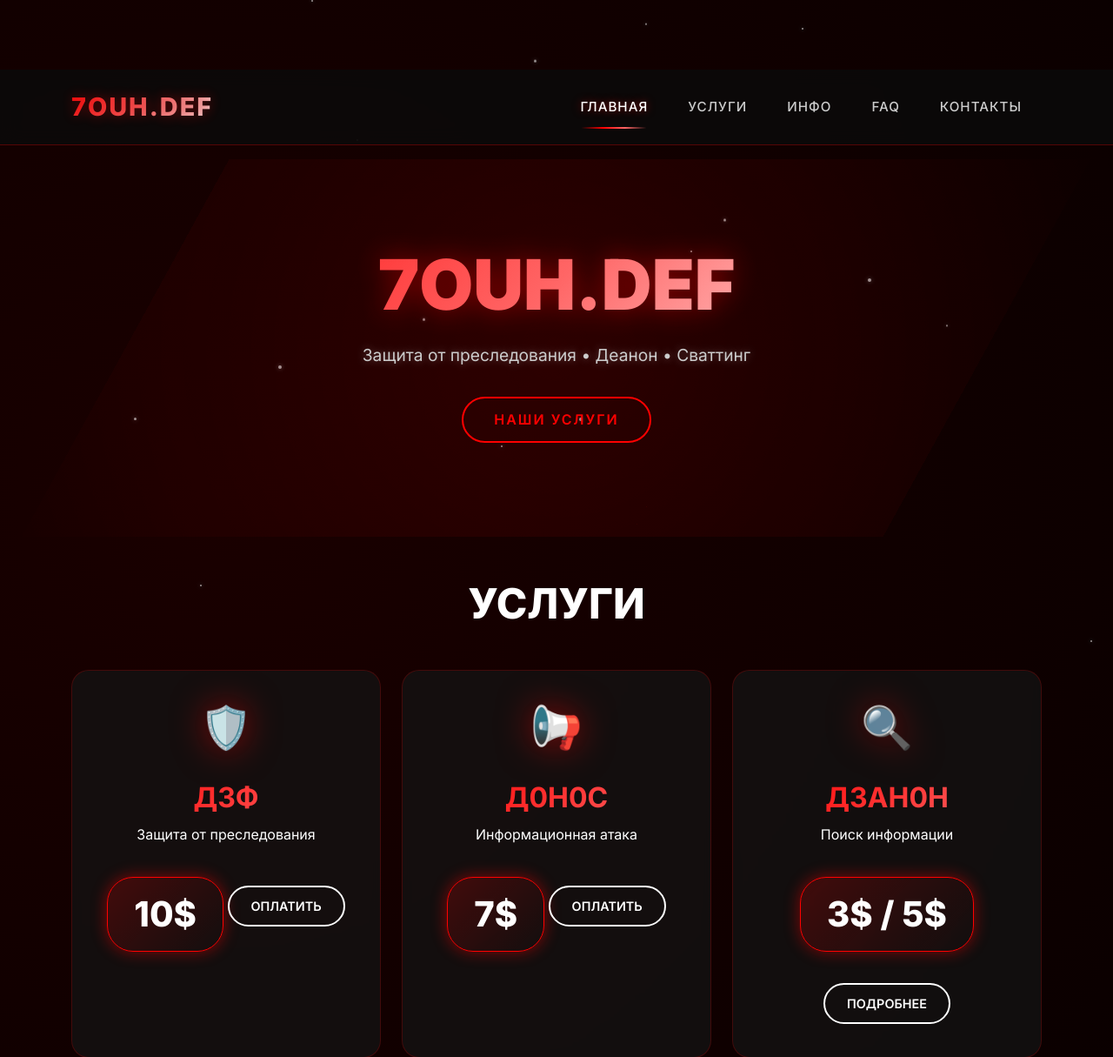
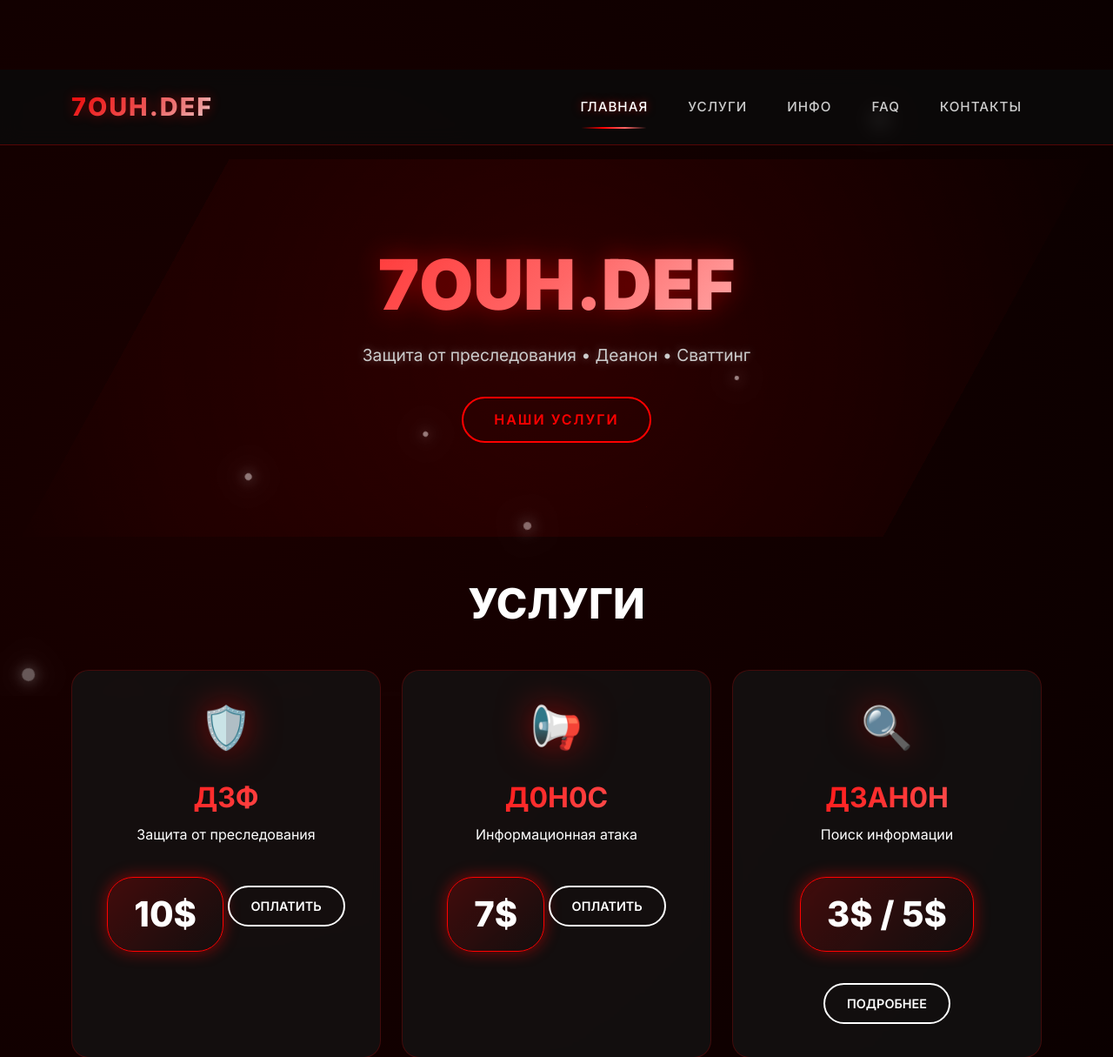
Before and after one commit to zavet-coder/osint_sait, a Flask app: page / in a window 1280 px wide. Shown: the top 1215 px of the page at 87% size. Run offline with Flask 3, Linux system fonts and the light colour scheme.

Commit message:
обнова3

```diff
--- a/static/css/style.css
+++ b/static/css/style.css
@@ -589,7 +589,7 @@ footer a:hover {
     animation: fadeInUp 0.6s ease forwards;
 }
 
-/* ========== АНИМАЦИЯ БЕЛЫХ КРУЖОЧКОВ ========== */
+/* ========== АНИМАЦИЯ СНЕГОПАДА (СПРАВА СВЕРХУ → ВЛЕВО ВНИЗ) ========== */
 .particles {
     position: fixed;
     top: 0;
@@ -598,56 +598,79 @@ footer a:hover {
     height: 100%;
     pointer-events: none;
     z-index: 0;
+    overflow: hidden;
 }
 
 .particle {
     position: absolute;
-    background-color: rgba(255, 255, 255, 0.6);
+    background-color: rgba(255, 255, 255, 0.9);
     border-radius: 50%;
-    box-shadow: 0 0 5px rgba(255, 255, 255, 0.3);
-    animation: fall linear infinite;
+    box-shadow: 0 0 15px rgba(255, 255, 255, 0.8), 0 0 30px rgba(255, 255, 255, 0.5);
+    animation: fallDiagonal linear infinite;
 }
 
-@keyframes fall {
-    from {
-        transform: translateY(-100vh);
+@keyframes fallDiagonal {
+    0% {
+        transform: translate(100vw, -10vh) rotate(0deg);
+        opacity: 1;
     }
-    to {
-        transform: translateY(100vh);
+    100% {
+        transform: translate(-20vw, 110vh) rotate(360deg);
+        opacity: 0.3;
     }
 }
 
-/* Разные размеры и скорости */
-.particle:nth-child(1) { width: 2px; height: 2px; left: 5%; animation-duration: 6s; animation-delay: 0s; }
-.particle:nth-child(2) { width: 3px; height: 3px; left: 12%; animation-duration: 7s; animation-delay: 1s; }
-.particle:nth-child(3) { width: 2px; height: 2px; left: 18%; animation-duration: 5s; animation-delay: 2s; }
-.particle:nth-child(4) { width: 4px; height: 4px; left: 25%; animation-duration: 8s; animation-delay: 0.5s; }
-.particle:nth-child(5) { width: 2px; height: 2px; left: 32%; animation-duration: 6s; animation-delay: 3s; }
-.particle:nth-child(6) { width: 3px; height: 3px; left: 38%; animation-duration: 7s; animation-delay: 1.5s; }
-.particle:nth-child(7) { width: 2px; height: 2px; left: 45%; animation-duration: 5s; animation-delay: 2.5s; }
-.particle:nth-child(8) { width: 4px; height: 4px; left: 52%; animation-duration: 8s; animation-delay: 0.2s; }
-.particle:nth-child(9) { width: 2px; height: 2px; left: 58%; animation-duration: 6s; animation-delay: 3.5s; }
-.particle:nth-child(10) { width: 3px; height: 3px; left: 65%; animation-duration: 7s; animation-delay: 2s; }
-.particle:nth-child(11) { width: 2px; height: 2px; left: 72%; animation-duration: 5s; animation-delay: 4s; }
-.particle:nth-child(12) { width: 4px; height: 4px; left: 78%; animation-duration: 8s; animation-delay: 1s; }
-.particle:nth-child(13) { width: 2px; height: 2px; left: 85%; animation-duration: 6s; animation-delay: 2.2s; }
-.particle:nth-child(14) { width: 3px; height: 3px; left: 92%; animation-duration: 7s; animation-delay: 3.7s; }
-.particle:nth-child(15) { width: 2px; height: 2px; left: 98%; animation-duration: 5s; animation-delay: 1.8s; }
-.particle:nth-child(16) { width: 4px; height: 4px; left: 15%; animation-duration: 8s; animation-delay: 4.5s; }
-.particle:nth-child(17) { width: 2px; height: 2px; left: 35%; animation-duration: 6s; animation-delay: 5s; }
-.particle:nth-child(18) { width: 3px; height: 3px; left: 48%; animation-duration: 7s; animation-delay: 2.8s; }
-.particle:nth-child(19) { width: 2px; height: 2px; left: 62%; animation-duration: 5s; animation-delay: 3.2s; }
-.particle:nth-child(20) { width: 4px; height: 4px; left: 75%; animation-duration: 8s; animation-delay: 4.2s; }
-.particle:nth-child(21) { width: 2px; height: 2px; left: 8%; animation-duration: 6s; animation-delay: 5.5s; }
-.particle:nth-child(22) { width: 3px; height: 3px; left: 22%; animation-duration: 7s; animation-delay: 3.8s; }
-.particle:nth-child(23) { width: 2px; height: 2px; left: 42%; animation-duration: 5s; animation-delay: 4.8s; }
-.particle:nth-child(24) { width: 4px; height: 4px; left: 55%; animation-duration: 8s; animation-delay: 5.2s; }
-.particle:nth-child(25) { width: 2px; height: 2px; left: 68%; animation-duration: 6s; animation-delay: 6s; }
-.particle:nth-child(26) { width: 3px; height: 3px; left: 82%; animation-duration: 7s; animation-delay: 4.5s; }
-.particle:nth-child(27) { width: 2px; height: 2px; left: 95%; animation-duration: 5s; animation-delay: 5.8s; }
-.particle:nth-child(28) { width: 4px; height: 4px; left: 3%; animation-duration: 8s; animation-delay: 6.2s; }
-.particle:nth-child(29) { width: 2px; height: 2px; left: 28%; animation-duration: 6s; animation-delay: 7s; }
-.particle:nth-child(30) { width: 3px; height: 3px; left: 88%; animation-duration: 7s; animation-delay: 5.5s; }
+/* Разные размеры, яркость и скорость */
+.particle:nth-child(1) { width: 8px; height: 8px; left: 0%; animation-duration: 4s; animation-delay: 0s; opacity: 0.9; }
+.particle:nth-child(2) { width: 12px; height: 12px; left: 5%; animation-duration: 5s; animation-delay: 0.5s; opacity: 1; }
+.particle:nth-child(3) { width: 6px; height: 6px; left: 10%; animation-duration: 3.5s; animation-delay: 1s; opacity: 0.8; }
+.particle:nth-child(4) { width: 15px; height: 15px; left: 15%; animation-duration: 6s; animation-delay: 0.2s; opacity: 1; }
+.particle:nth-child(5) { width: 7px; height: 7px; left: 20%; animation-duration: 4.5s; animation-delay: 1.5s; opacity: 0.9; }
+.particle:nth-child(6) { width: 10px; height: 10px; left: 25%; animation-duration: 5.5s; animation-delay: 0.8s; opacity: 1; }
+.particle:nth-child(7) { width: 5px; height: 5px; left: 30%; animation-duration: 3s; animation-delay: 2s; opacity: 0.7; }
+.particle:nth-child(8) { width: 14px; height: 14px; left: 35%; animation-duration: 6.5s; animation-delay: 0.3s; opacity: 1; }
+.particle:nth-child(9) { width: 9px; height: 9px; left: 40%; animation-duration: 5s; animation-delay: 1.2s; opacity: 0.9; }
+.particle:nth-child(10) { width: 11px; height: 11px; left: 45%; animation-duration: 5.8s; animation-delay: 0.7s; opacity: 1; }
+.particle:nth-child(11) { width: 6px; height: 6px; left: 50%; animation-duration: 4.2s; animation-delay: 2.2s; opacity: 0.8; }
+.particle:nth-child(12) { width: 13px; height: 13px; left: 55%; animation-duration: 6.2s; animation-delay: 0.4s; opacity: 1; }
+.particle:nth-child(13) { width: 8px; height: 8px; left: 60%; animation-duration: 4.8s; animation-delay: 1.8s; opacity: 0.9; }
+.particle:nth-child(14) { width: 16px; height: 16px; left: 65%; animation-duration: 7s; animation-delay: 0.1s; opacity: 1; }
+.particle:nth-child(15) { width: 7px; height: 7px; left: 70%; animation-duration: 4s; animation-delay: 2.5s; opacity: 0.8; }
+.particle:nth-child(16) { width: 12px; height: 12px; left: 75%; animation-duration: 5.5s; animation-delay: 0.9s; opacity: 1; }
+.particle:nth-child(17) { width: 9px; height: 9px; left: 80%; animation-duration: 5s; animation-delay: 1.5s; opacity: 0.9; }
+.particle:nth-child(18) { width: 14px; height: 14px; left: 85%; animation-duration: 6.5s; animation-delay: 0.6s; opacity: 1; }
+.particle:nth-child(19) { width: 6px; height: 6px; left: 90%; animation-duration: 3.8s; animation-delay: 2.8s; opacity: 0.7; }
+.particle:nth-child(20) { width: 11px; height: 11px; left: 95%; animation-duration: 5.2s; animation-delay: 1.1s; opacity: 1; }
+.particle:nth-child(21) { width: 10px; height: 10px; left: 2%; animation-duration: 4.5s; animation-delay: 2.3s; opacity: 0.9; }
+.particle:nth-child(22) { width: 15px; height: 15px; left: 8%; animation-duration: 6s; animation-delay: 1.3s; opacity: 1; }
+.particle:nth-child(23) { width: 7px; height: 7px; left: 12%; animation-duration: 3.5s; animation-delay: 3s; opacity: 0.8; }
+.particle:nth-child(24) { width: 13px; height: 13px; left: 18%; animation-duration: 5.8s; animation-delay: 0.5s; opacity: 1; }
+.particle:nth-child(25) { width: 8px; height: 8px; left: 22%; animation-duration: 4.2s; animation-delay: 2.7s; opacity: 0.9; }
+.particle:nth-child(26) { width: 12px; height: 12px; left: 28%; animation-duration: 5s; animation-delay: 1.9s; opacity: 1; }
+.particle:nth-child(27) { width: 9px; height: 9px; left: 32%; animation-duration: 4.8s; animation-delay: 3.2s; opacity: 0.8; }
+.particle:nth-child(28) { width: 14px; height: 14px; left: 38%; animation-duration: 6.2s; animation-delay: 0.8s; opacity: 1; }
+.particle:nth-child(29) { width: 6px; height: 6px; left: 42%; animation-duration: 3.2s; animation-delay: 3.5s; opacity: 0.7; }
+.particle:nth-child(30) { width: 11px; height: 11px; left: 48%; animation-duration: 5.5s; animation-delay: 1.4s; opacity: 1; }
+.particle:nth-child(31) { width: 10px; height: 10px; left: 52%; animation-duration: 4.5s; animation-delay: 2.8s; opacity: 0.9; }
+.particle:nth-child(32) { width: 15px; height: 15px; left: 58%; animation-duration: 6.8s; animation-delay: 0.2s; opacity: 1; }
+.particle:nth-child(33) { width: 7px; height: 7px; left: 62%; animation-duration: 3.8s; animation-delay: 3.8s; opacity: 0.8; }
+.particle:nth-child(34) { width: 13px; height: 13px; left: 68%; animation-duration: 5.5s; animation-delay: 1.7s; opacity: 1; }
+.particle:nth-child(35) { width: 8px; height: 8px; left: 72%; animation-duration: 4s; animation-delay: 4s; opacity: 0.9; }
+.particle:nth-child(36) { width: 12px; height: 12px; left: 78%; animation-duration: 5s; animation-delay: 2.2s; opacity: 1; }
+.particle:nth-child(37) { width: 9px; height: 9px; left: 82%; animation-duration: 4.2s; animation-delay: 3.3s; opacity: 0.8; }
+.particle:nth-child(38) { width: 14px; height: 14px; left: 88%; animation-duration: 6s; animation-delay: 1.2s; opacity: 1; }
+.particle:nth-child(39) { width: 6px; height: 6px; left: 92%; animation-duration: 3.5s; animation-delay: 4.2s; opacity: 0.7; }
+.particle:nth-child(40) { width: 11px; height: 11px; left: 98%; animation-duration: 5.2s; animation-delay: 2.5s; opacity: 1; }
+.particle:nth-child(41) { width: 10px; height: 10px; left: 3%; animation-duration: 4.8s; animation-delay: 3.7s; opacity: 0.9; }
+.particle:nth-child(42) { width: 15px; height: 15px; left: 7%; animation-duration: 6.5s; animation-delay: 1.8s; opacity: 1; }
+.particle:nth-child(43) { width: 7px; height: 7px; left: 11%; animation-duration: 3.3s; animation-delay: 4.5s; opacity: 0.8; }
+.particle:nth-child(44) { width: 13px; height: 13px; left: 16%; animation-duration: 5.8s; animation-delay: 2.4s; opacity: 1; }
+.particle:nth-child(45) { width: 8px; height: 8px; left: 21%; animation-duration: 4.2s; animation-delay: 4.8s; opacity: 0.9; }
+.particle:nth-child(46) { width: 12px; height: 12px; left: 26%; animation-duration: 5.5s; animation-delay: 3s; opacity: 1; }
+.particle:nth-child(47) { width: 9px; height: 9px; left: 31%; animation-duration: 4.5s; animation-delay: 5s; opacity: 0.8; }
+.particle:nth-child(48) { width: 14px; height: 14px; left: 36%; animation-duration: 6.2s; animation-delay: 2.8s; opacity: 1; }
+.particle:nth-child(49) { width: 6px; height: 6px; left: 41%; animation-duration: 3.5s; animation-delay: 5.2s; opacity: 0.7; }
+.particle:nth-child(50) { width: 11px; height: 11px; left: 46%; animation-duration: 5s; animation-delay: 3.5s; opacity: 1; }
 
 /* Чтобы контент был над частицами */
 .navbar, main, footer {
```
